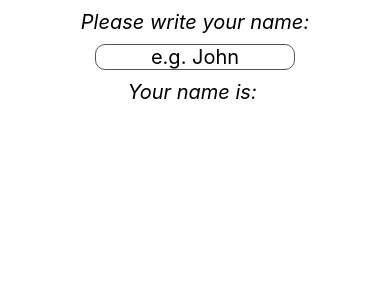
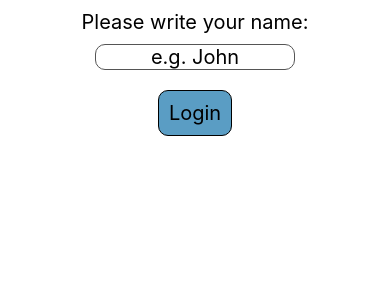
Before and after one commit to ivaylo-nikolov5/React-Native_Apps, a React Native app in the folder demo2/: screen / in a window 390 px wide. Shown: the top 300 px of the page. Built offline with nearby package versions, Linux system fonts and the light colour scheme.

Commit message:
Button, Touchable and Pressable

```diff
--- a/demo2/App.jsx
+++ b/demo2/App.jsx
@@ -9,10 +9,16 @@ import {
   FlatList,
   SectionList,
   TextInput,
+  TouchableOpacity,
+  Pressable,
 } from 'react-native';
 
 const App = () => {
   const [name, setName] = useState("");
+  const [submitted, setSubmitted] = useState(false);
+  const onPressHandler = () => {
+    setSubmitted(!submitted);
+  };
 
   return (
     <View style={styles.body}>
@@ -25,9 +31,42 @@ const App = () => {
           onChangeText={(value) => setName(value)}
           maxLength={50}
         />
-        <Text style={styles.text}>
-          Your name is: {name}
-        </Text>
+
+        {/* <Button
+          title={submitted ? "Logout" : "Login"}
+          style={styles.button}
+          onPress={onPressHandler}
+        /> */}
+
+        {/* <TouchableOpacity
+          onPress={onPressHandler}
+          style={styles.touchable}
+          activeOpacity={0.75}
+        >
+          <Text
+            style={styles.text}
+          >{submitted ? "Logout" : "Login"}</Text>
+        </TouchableOpacity> */}
+
+        <Pressable
+          onPress={onPressHandler}
+          hitSlop={{top: 10, bottom: 10, right: 10, left: 10}}
+          android_ripple={{color: "#00f"}}
+          style={({pressed}) => [
+            {backgroundColor: pressed ? "#1df705" : "#5a9dc4"},
+            styles.touchable
+          ]}
+        >
+          <Text
+            style={styles.text}
+          >{submitted ? "Logout" : "Login"}</Text>
+        </Pressable>
+
+        {submitted?
+          <Text style={styles.text}>
+            You are registered as: {name}
+          </Text>
+        :null}
     </View>
   );
 }
@@ -43,7 +82,6 @@ const styles = StyleSheet.create({
    text: {
     color: "#000",
     fontSize: 20,
-    fontStyle: "italic",
     margin: 10,
    },
 
@@ -54,6 +92,18 @@ const styles = StyleSheet.create({
     borderRadius: 10,
     textAlign: "center",
     fontSize: 20,
+    marginBottom: 20,
+   },
+
+   button: {
+    marginBottom: 20,
+    marginTop: 20,
+   },
+
+   touchable: {
+    borderColor: "#000",
+    borderWidth: 1,
+    borderRadius: 10,
    },
 
 });
```
